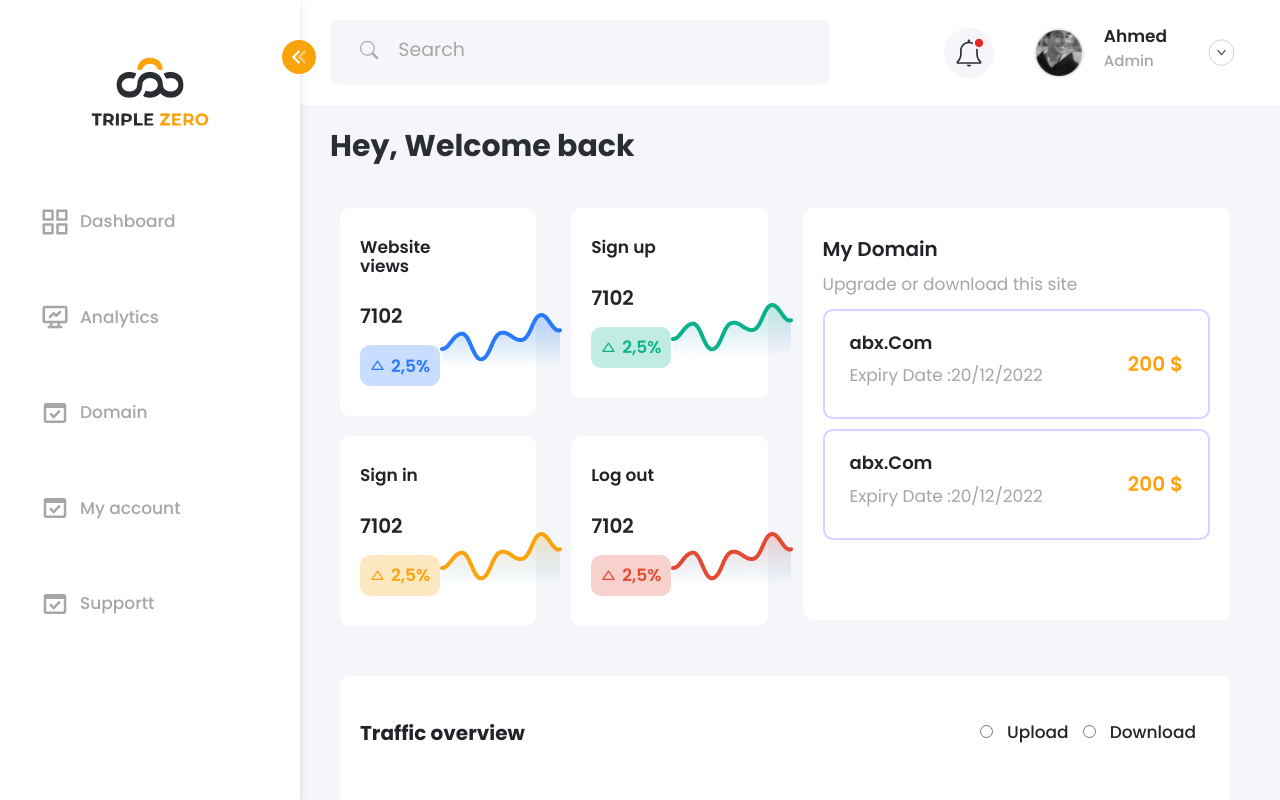
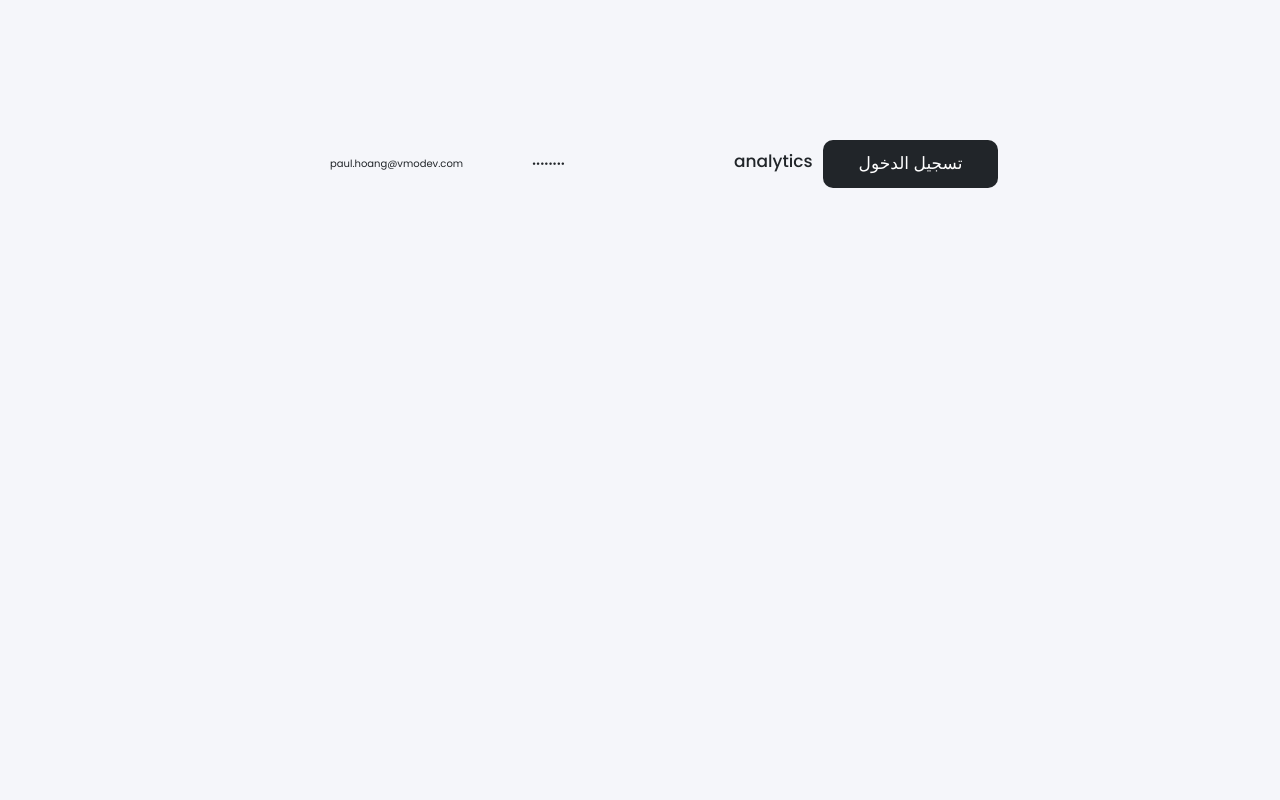
Before and after one commit to Mohamed22221/dash-domain, a React (Create React App) app: page / in a window 1280 px wide. Shown: the top 800 px of the page. Built offline with nearby package versions, Linux system fonts and the light colour scheme.

Commit message:
logic login

```diff
--- a/src/App.js
+++ b/src/App.js
@@ -1,23 +1,16 @@
-import { useState } from "react";
-import SideBar from "./layouts/SideBar";
-import Topbar from "./layouts/Topbar";
-import DashboardUser from "./pages/user/DashboardUser";
+
+
 import UserRoutes from "./routes/UserRoutes";
 
 function App() {
 
-  const [showSide , setShowSide] = useState(true)
-  const [showSideSm , setShowSideSm] = useState(true)
+
+
 
   return (
-    <div >
-
-      <SideBar showSide={showSide} setShowSide={setShowSide} showSideSm={showSideSm} setShowSideSm={setShowSideSm} />
-      <Topbar showSide={showSide} showSideSm={showSideSm} setShowSideSm={setShowSideSm}  />
-      <UserRoutes showSide={showSide}/>
-
-
-    </div>
+    < >
+      <UserRoutes />
+    </>
 
   );
 }
--- a/src/components/glopal/Menu.js
+++ b/src/components/glopal/Menu.js
@@ -14,11 +14,13 @@ import Logout from '@mui/icons-material/Logout';
 import more from "../../assets/images/icons/more.svg"
 import { BsPerson } from 'react-icons/bs';
 import { BiLogOut } from 'react-icons/bi';
+import { useNavigate } from 'react-router-dom';
 
 
 
 export default function AccountMenu() {
  const [anchorEl, setAnchorEl] = React.useState(null);
+ const navigate = useNavigate()
  const open = Boolean(anchorEl);
  const handleClick = (event) => {
   setAnchorEl(event.currentTarget);
@@ -26,6 +28,10 @@ export default function AccountMenu() {
  const handleClose = () => {
   setAnchorEl(null);
  };
+ const HandelLogout = () =>{
+  localStorage.removeItem("user-info")
+  navigate("/login")
+ }
  return (
   <React.Fragment>
    <Box sx={{ display: 'flex', alignItems: 'center', textAlign: 'center' }}>
@@ -88,7 +94,7 @@ export default function AccountMenu() {
      />
      <a style={{ margin: "12px", color: "#A6A6A6" }}>Profile</a>
     </MenuItem>
-    <MenuItem>
+    <MenuItem onClick={HandelLogout}>
      <BiLogOut
       style={{
        fontSize: "28px",
@@ -96,7 +102,7 @@ export default function AccountMenu() {
 
       }}
      />
-     <a style={{ margin: "12px", color: "#A6A6A6" }}>Log out</a>
+     <a style={{ margin: "12px", color: "#A6A6A6" }} >Log out</a>
 
     </MenuItem>
 
--- /dev/null
+++ b/src/components/user/auth/Login.js
@@ -0,0 +1,57 @@
+import axios from 'axios';
+import React, {useEffect, useState } from 'react'
+import { Link, useLocation, useNavigate } from 'react-router-dom';
+const Login = () => {
+ const [email , setEmail] = useState("paul.hoang@vmodev.com")
+ const [pass , setPassword] = useState("abcd1234")
+ const location = useLocation();
+ const navigate = useNavigate();
+ useEffect(() => {
+  if (localStorage.getItem("user-info")) {
+   navigate("/dashboard")
+  }
+
+ }, [])
+
+ const handelLogin= (e) =>{
+  e.preventDefault()
+
+  const config = {
+    method: 'post',
+    url: 'https://api.cdp.setel.devopsinsider.io/api/v1/account-service/login',
+    headers: {
+      'Content-Type': 'application/json'
+    },
+    data : {
+     pass: pass ,
+     email: email
+  }
+  };
+
+  axios(config)
+  .then(function (response) {
+    console.log(JSON.stringify(config.data.email));
+    localStorage.setItem("user-info",JSON.stringify(config.data))
+    location.pathname.includes('dashboard')
+    navigate("/dashboard")
+
+  })
+  .catch(function (error) {
+
+  });
+
+ }
+
+ return (
+  <div className='sub-container '>
+   <form >
+    <input type="email" value={email} placeholder='ادخل بريدك الالكتروني' onChange={(e) => setEmail(e.target.value)} />
+    <input type="password" value={pass} placeholder='ادخل كلمة السر' onChange={(e) => setPassword(e.target.value)} />
+    <Link to="/analytics">analytics</Link>
+    <button onClick={handelLogin} className='btn btn-dark btn-lg '>تسجيل الدخول</button>
+   </form>
+  </div>
+ )
+}
+
+export default Login
--- a/src/layouts/Topbar.js
+++ b/src/layouts/Topbar.js
@@ -14,6 +14,8 @@ import AccountMenu from '../components/glopal/Menu';
 
 const Topbar = ({ showSide, showSideSm, setShowSideSm }) => {
   const [toggleSearch, setToggleSearch] = useState(true)
+  const namePerson = JSON.parse(localStorage.getItem("user-info")).email.slice(0,4)
+  console.log(namePerson)
   return (
     <nav className='topbar '>
       <div className={showSide ? 'main-topbar container-inline ' : "main-topbar container-inline-sm"}>
@@ -50,7 +52,7 @@ const Topbar = ({ showSide, showSideSm, setShowSideSm }) => {
             <div className='account'>
               <img src={account} alt="my-account" />
               <div>
-                <h6>ahmed</h6>
+                <h6>{namePerson}</h6>
                 <p>admin</p>
               </div>
               <div className='more'>
--- a/src/pages/user/Analytics.js
+++ b/src/pages/user/Analytics.js
@@ -1,16 +1,21 @@
-import React from 'react'
+import React, { useState } from 'react'
 import TextHeader from '../../components/glopal/TextHeader'
 import VpsServers from '../../components/user/analytics/VpsServers'
 import Wedgits from '../../components/user/analytics/Wedgits'
+import SideBar from '../../layouts/SideBar'
+import Topbar from '../../layouts/Topbar'
 
-const Analytics = ({showSide}) => {
+const Analytics = ({showSide ,setShowSide ,showSideSm ,setShowSideSm}) => {
+
   return (
-   <div className={showSide ? "sub-container" : "sub-container-sm" }>
-   <TextHeader title="Analytics" />
-   <Wedgits />
-   <VpsServers />
+    <div className={showSide ? "sub-container" : "sub-container-sm"}>
+      <SideBar showSide={showSide} setShowSide={setShowSide} showSideSm={showSideSm} setShowSideSm={setShowSideSm} />
+      <Topbar showSide={showSide} showSideSm={showSideSm} setShowSideSm={setShowSideSm} />
+      <TextHeader title="Analytics" />
+      <Wedgits />
+      <VpsServers />
 
- </div>
+    </div>
   )
 }
 
--- a/src/pages/user/DashboardUser.js
+++ b/src/pages/user/DashboardUser.js
@@ -1,11 +1,16 @@
-import React from 'react'
+import React, { useState } from 'react'
 import TextHeader from '../../components/glopal/TextHeader'
 import TrafficOverview from '../../components/user/dashboard/TrafficOverview'
 import Wedgits from '../../components/user/dashboard/Wedgits'
+import SideBar from '../../layouts/SideBar'
+import Topbar from '../../layouts/Topbar'
 
-const DashboardUser = ({showSide}) => {
+const DashboardUser = ({showSide ,setShowSide ,showSideSm ,setShowSideSm}) => {
+
   return (
     <div className={showSide ? "sub-container" : "sub-container-sm" }>
+      <SideBar showSide={showSide} setShowSide={setShowSide} showSideSm={showSideSm} setShowSideSm={setShowSideSm} />
+      <Topbar showSide={showSide} showSideSm={showSideSm} setShowSideSm={setShowSideSm}  />
       <TextHeader title="Hey, Welcome back" />
       <Wedgits />
       <TrafficOverview />
--- a/src/pages/user/Domain.js
+++ b/src/pages/user/Domain.js
@@ -1,17 +1,23 @@
-import React from 'react'
+import React, { useState } from 'react'
 import TextHeader from '../../components/glopal/TextHeader'
 import DnsTabel from '../../components/user/domain/DnsTabel'
 import DomainOverview from '../../components/user/domain/DomainOverview'
+import SideBar from '../../layouts/SideBar'
+import Topbar from '../../layouts/Topbar'
 
-const Domain = ({showSide}) => {
-  return (
-   <div className={showSide ? "sub-container" : "sub-container-sm" }>
-   <TextHeader title="Domain" />
-   <DomainOverview />
-   <DnsTabel />
+const Domain = ({showSide ,setShowSide ,showSideSm ,setShowSideSm}) => {
 
 
- </div>
+  return (
+    <div className={showSide ? "sub-container" : "sub-container-sm"}>
+      <SideBar showSide={showSide} setShowSide={setShowSide} showSideSm={showSideSm} setShowSideSm={setShowSideSm} />
+      <Topbar showSide={showSide} showSideSm={showSideSm} setShowSideSm={setShowSideSm} />
+      <TextHeader title="Domain" />
+      <DomainOverview />
+      <DnsTabel />
+
+
+    </div>
   )
 }
 
--- a/src/routes/UserRoutes.js
+++ b/src/routes/UserRoutes.js
@@ -1,17 +1,43 @@
 import React from 'react'
 import { Route, Routes } from 'react-router-dom'
+import Login from '../components/user/auth/Login'
 import Analytics from '../pages/user/Analytics'
 import DashboardUser from '../pages/user/DashboardUser'
 import Domain from '../pages/user/Domain'
+import { useEffect, useState } from "react";
+import { useLocation, useNavigate } from 'react-router-dom';
 
-const UserRoutes = ({showSide}) => {
+const UserRoutes = () => {
+
+  const [showSide, setShowSide] = useState(true)
+  const [showSideSm, setShowSideSm] = useState(true)
+
   return (
     <div>
       <Routes>
-      <Route path='/' element={<DashboardUser showSide={showSide} />} />
-      <Route path='/dashboard' element={<DashboardUser showSide={showSide} />} />
-      <Route path='/analytics' element={<Analytics showSide={showSide} />} />
-      <Route path='/domain' element={<Domain showSide={showSide} />} />
+        <Route path='/' element={<Login />} />
+        <Route path='/dashboard' element={<DashboardUser
+          showSide={showSide}
+          setShowSide={setShowSide}
+          showSideSm={showSideSm}
+          setShowSideSm={setShowSideSm}
+        />} />
+        <Route path='/analytics' element={<Analytics
+          showSide={showSide}
+          setShowSide={setShowSide}
+          showSideSm={showSideSm}
+          setShowSideSm={setShowSideSm}
+
+        />} />
+        <Route path='/domain' element={<Domain
+          showSide={showSide}
+          setShowSide={setShowSide}
+          showSideSm={showSideSm}
+          setShowSideSm={setShowSideSm}
+        />}
+
+        />
+        <Route path="/login" element={<Login />} />
       </Routes>
     </div>
   )
```
